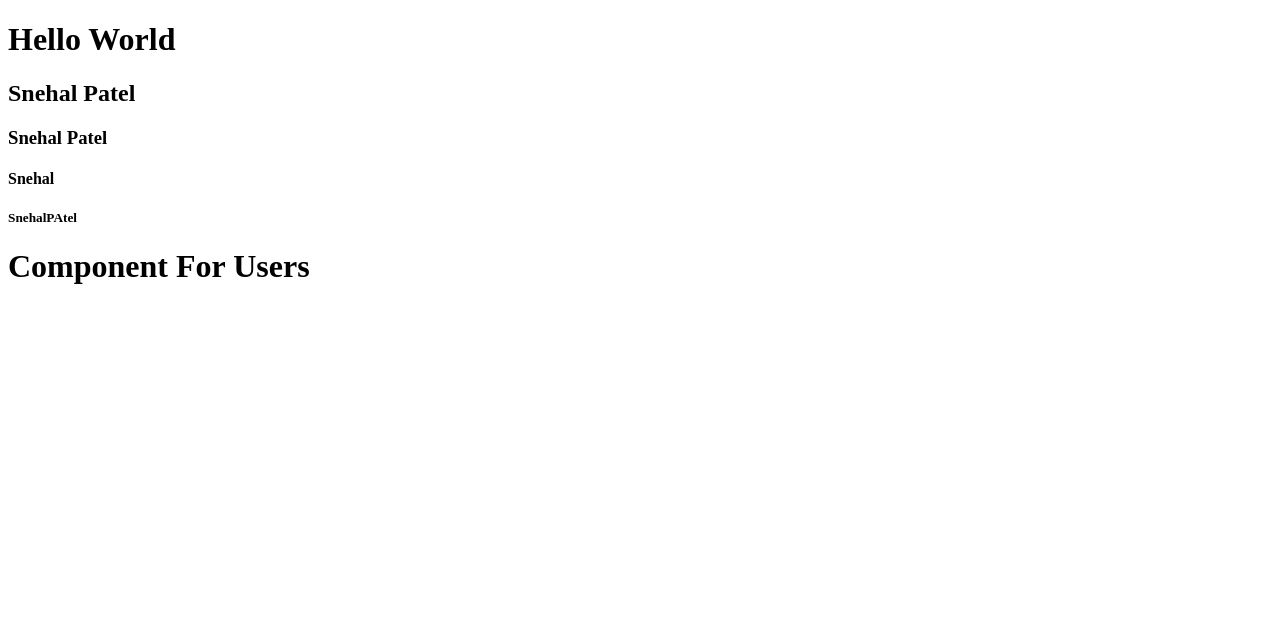
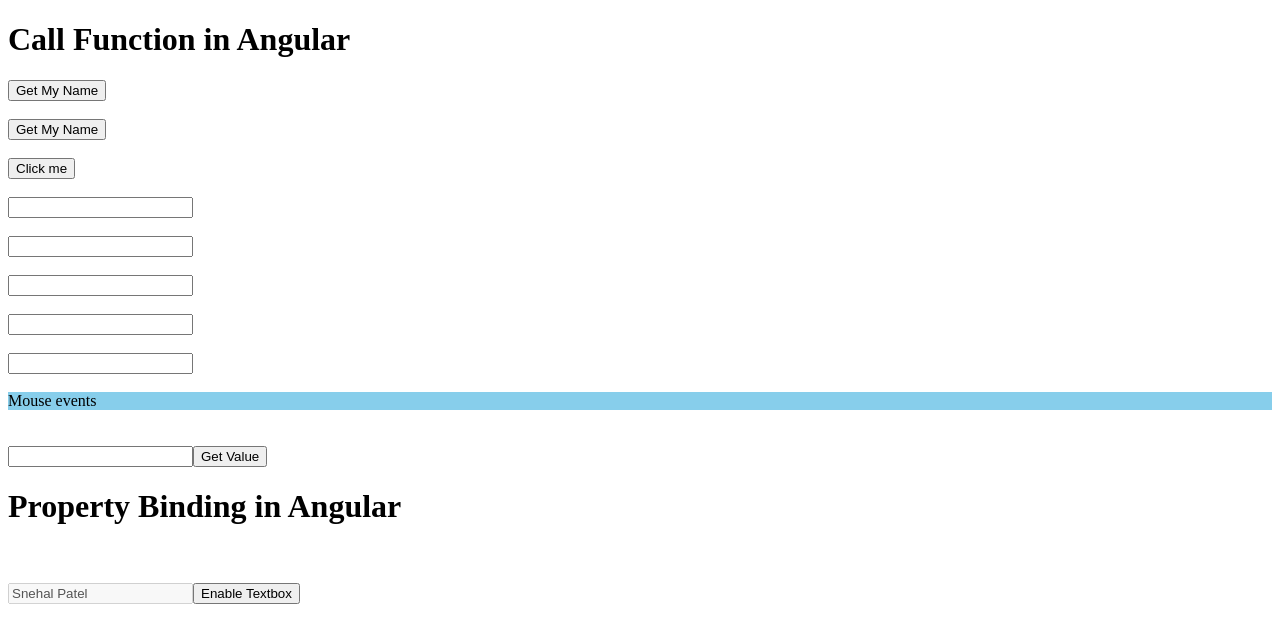
Before and after one commit to snehalpatel318/angular, an Angular app: page / in a window 1280 px wide. Shown: the top 642 px of the page. Built offline with nearby package versions, Linux system fonts and the light colour scheme.

Commit message:
event_property

```diff
--- a/src/app/app.component.html
+++ b/src/app/app.component.html
@@ -1,6 +1,34 @@
-<h1>Hello World</h1>
-<h2>{{name}}</h2>
-<h3>{{getName()}}</h3>
-<h4>{{obj.name}}</h4>
-<h5>{{arr[0]}}</h5>
-<app-user-list></app-user-list>
+<h1>Call Function in Angular</h1>
+<button (click)="getfunctionName()">Get My Name</button><!--function   -->
+<br><br>
+<button (click)="getName('Sneha')">Get My Name</button> <!-- function with element pass -->
+<br><br>
+<button (click)="myEvent('this is click event')">Click me</button>
+<br><br>
+<input type="text" #box (keyup)="myEvent(box.value)" />
+<br><br>
+<input type="text" #boxenter (keyup.enter)="myEvent(boxenter.value)" />
+<br><br>
+<input type="text" #boxspace (keyup.space)="myEvent(boxspace.value)" />
+<br><br>
+<input type="text" #boxdown (keydown)="myEvent(boxdown.value)" />
+<br><br>
+<input type="text" (blur)="myEvent('blur event')" />
+<br><br>
+<div
+(mouseover)="myEvent('mouse in')"
+(mouseleave)="myEvent('mouse in')"
+style="background-color: skyblue;">
+Mouse events
+</div>
+<!--  Textbox get set value exmaple -->
+<br><br>
+<!-- <input type="text" (keyup)="getVal($any($event).target.value)" /> -->
+<input type="text"  #boxtext />
+<button (click)="getVal(boxtext.value)" >Get Value</button>
+<h2>{{currentVal}}</h2>
+<h1>Property Binding in Angular</h1>
+<!-- property binding example -->
+<br><br>
+<input type="text" [disabled]="disbleBox" [value]="name">
+<button (click)="enableBox()" >Enable Textbox</button>
--- a/src/app/app.component.ts
+++ b/src/app/app.component.ts
@@ -10,10 +10,23 @@ export class AppComponent {
   name = "Snehal Patel"; // variable
   obj = {name:'Snehal',age:20} // object
   arr = ['SnehalPAtel','Shardul','Heer'] // array
+  currentVal = ''
+  disbleBox= true
 
-  getName(){   // function use
-    return this.name;
+  getfunctionName(){   // function use
+    alert(this.name);
+  }
+  getName(name:string){   // function use with variable
+    alert(name);
+  }
+  myEvent(evt:string){
+    console.warn(evt)
+  }
+  getVal(val:string){
+    this.currentVal = val;
+  }
+  enableBox(){
+    this.disbleBox = false
   }
 
-
 }
```
